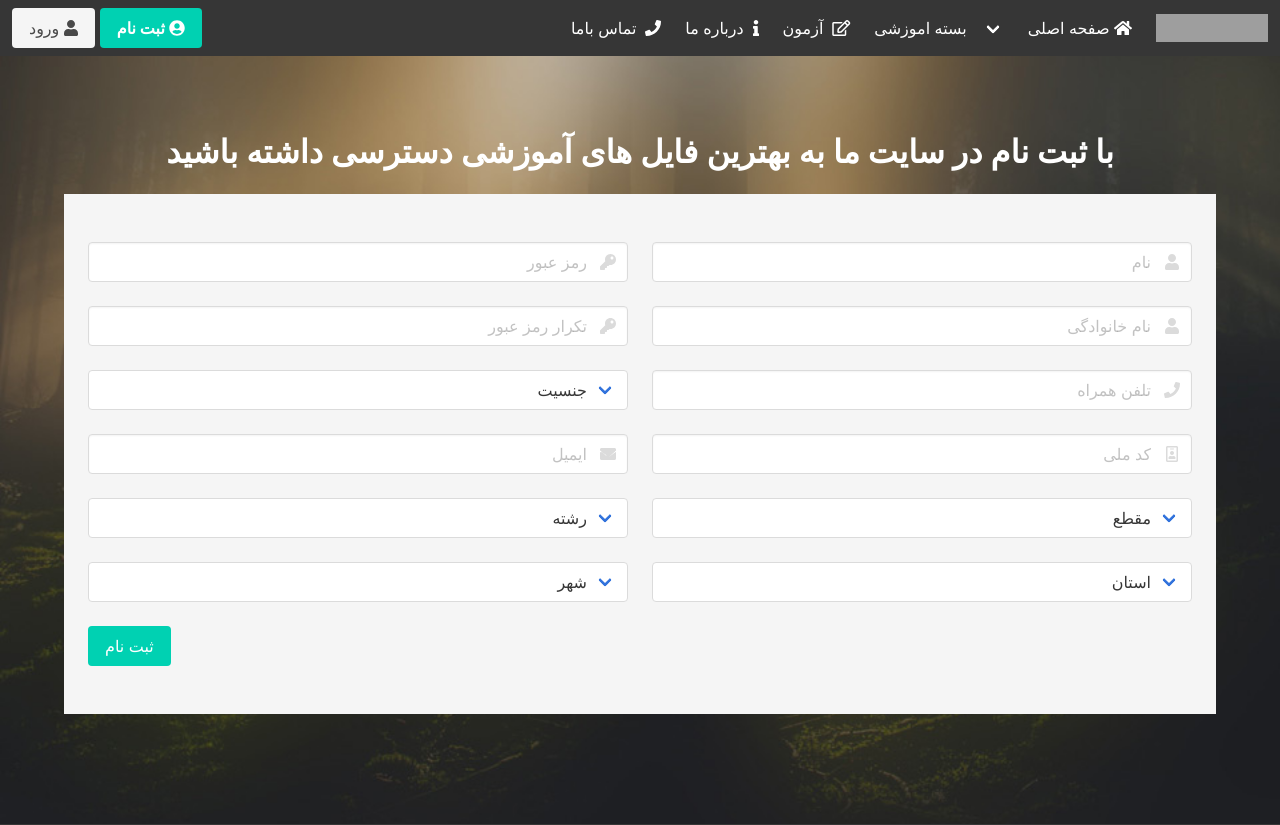
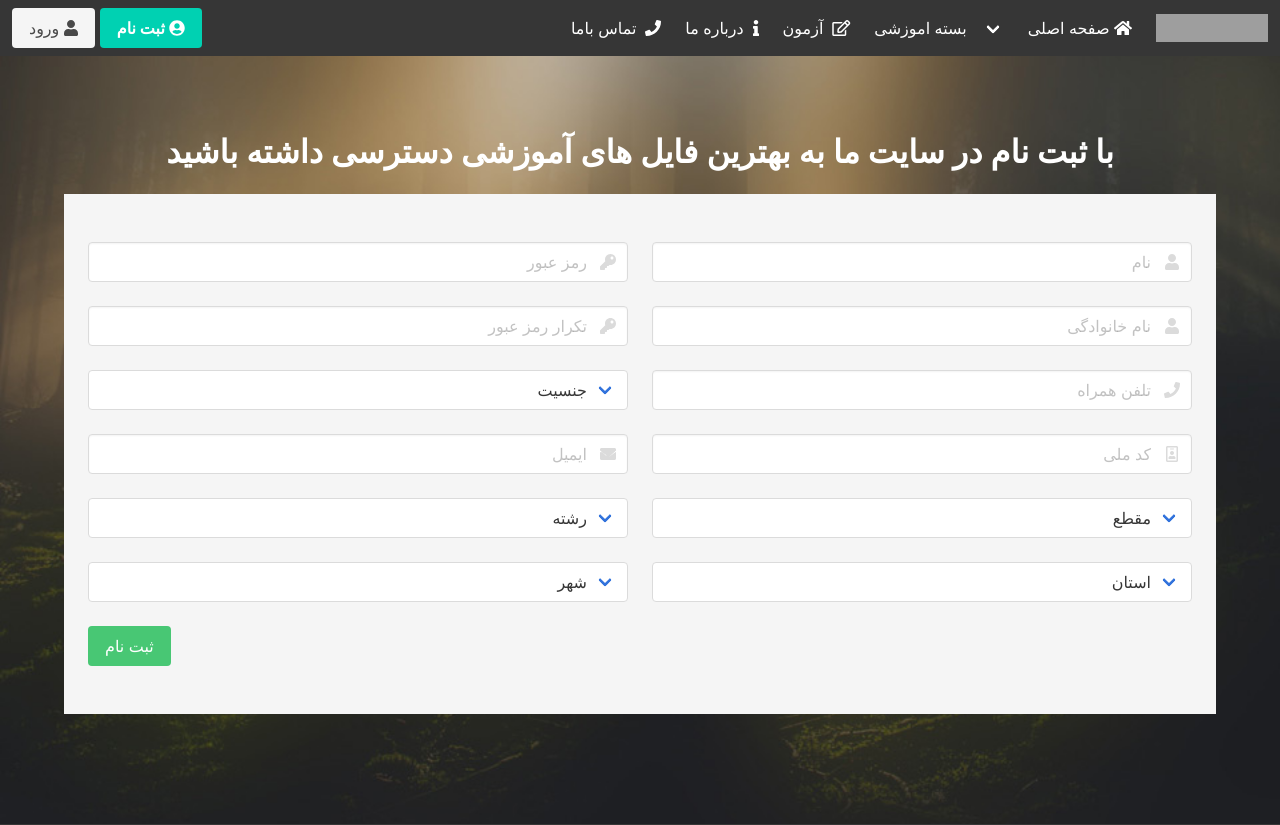
Before and after one commit to rezmehp/abasian-peroject, a Django app: page /signup in a window 1280 px wide. Shown: the top 825 px of the page. Run offline with Django 3.2, Linux system fonts and the light colour scheme; some libraries are stand-ins or nearby versions; grey boxes are pictures that could not be loaded.

Commit message:
کامل شدن بخش آزمون ها و مسیر دهی های اولیه

```diff
--- a/template/pages/signup.html
+++ b/template/pages/signup.html
@@ -213,9 +213,9 @@
                         <div class="field-body">
                             <div class="field">
                                 <div class="control">
-                                    <button class="button is-primary">
+                                    <a class="button is-success" href="{% url 'index' %}">
                                         ثبت نام
-                                    </button>
+                                    </a>
                                 </div>
                             </div>
 
```
Also changed, not shown: template/pages/signin.html (+3 -5 lines).
